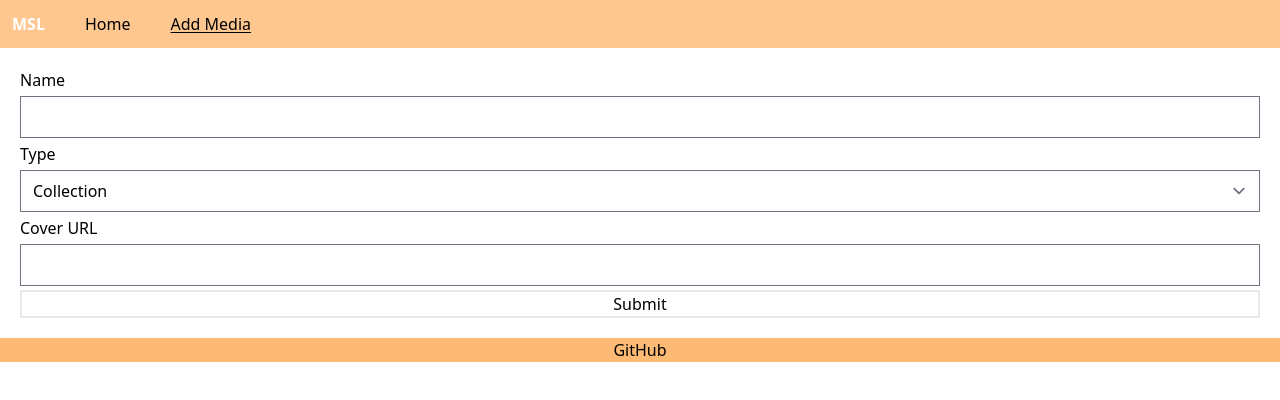
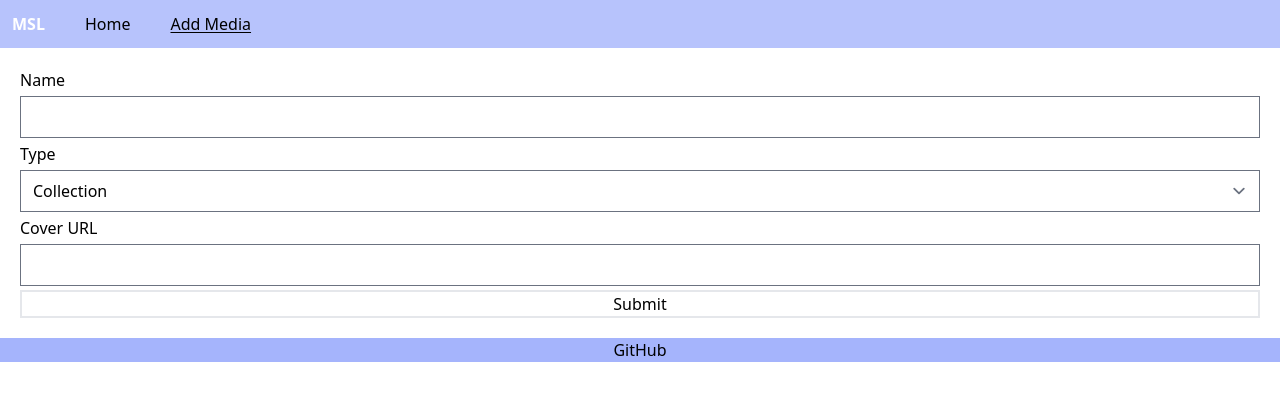
Before and after one commit to NextFire-N7/myserieslist, a Next.js app in the folder frontend/: page /media/add in a window 1280 px wide. Shown: the top 400 px of the page. Built offline with nearby package versions, Linux system fonts and the light colour scheme.

Commit message:
[front] mediacard image style fix

```diff
--- a/frontend/components/layouts/MainLayout.tsx
+++ b/frontend/components/layouts/MainLayout.tsx
@@ -25,7 +25,7 @@ function Navbar({ router }: { router: Router }) {
   }
 
   return (
-    <nav className="sticky top-0 flex space-x-10 p-3 bg-orange-300 bg-opacity-80">
+    <nav className="sticky top-0 flex space-x-10 p-3 bg-indigo-300 bg-opacity-80">
       <h1 className="font-bold text-white">MSL</h1>
       <ul className="space-x-10">
         <Link href="/">
@@ -41,7 +41,7 @@ function Navbar({ router }: { router: Router }) {
 
 function Footer() {
   return (
-    <footer className="flex bg-orange-300 items-center justify-center">
+    <footer className="flex bg-indigo-300 items-center justify-center">
       <a href="https://github.com/NextFire-n7/myserieslist">GitHub</a>
     </footer>
   );
--- a/frontend/components/media/MediaCard.tsx
+++ b/frontend/components/media/MediaCard.tsx
@@ -2,8 +2,12 @@ import { Media } from "../../utils/types";
 
 export default function MediaCard({ media }: { media: Media }) {
   return (
-    <div className="h-[300px] grid grid-cols-[200px,1fr] rounded-sm shadow-md">
-      <img src={media.coverUrl} alt="" className="h-full" />
+    <div className="grid grid-cols-2 rounded-sm shadow-md bg-indigo-100">
+      <img
+        src={media.coverUrl}
+        alt={media.nom}
+        className="aspect-[2/3] object-cover"
+      />
       <div className="px-2">
         <h1>{media.nom}</h1>
         <p>{media.type}</p>
```
